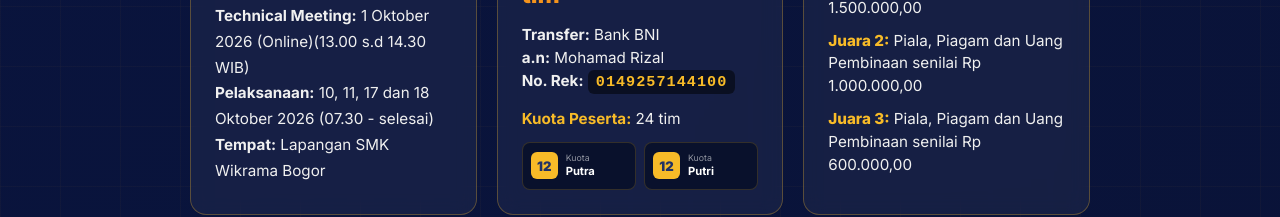
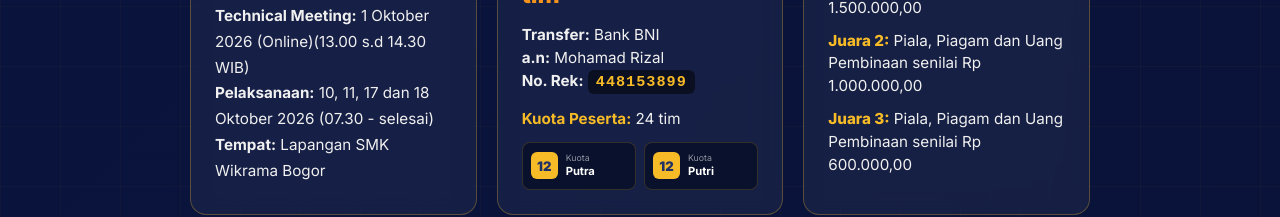
Before and after one commit to mrafiaenal-pixel/wickup5, a React (Vite) app: page /kompetisi/basket in a window 1280 px wide. Shown: the part 604-821 px from the top of the page. Built offline with nearby package versions, Linux system fonts and the light colour scheme.

Commit message:
perubahan rekneing

```diff
--- a/src/pages/details/CompetitionDetail.jsx
+++ b/src/pages/details/CompetitionDetail.jsx
@@ -18,7 +18,7 @@
       nominal: "Rp. 600.000,00 / tim",
       bank: "Bank BNI",
       atasNama: "Mohamad Rizal",
-      rekening: "0149257144100",
+      rekening: "448153899",
     },
     kuota: {
       putra: "12 tim",
@@ -187,7 +187,7 @@
       nominal: "Rp. 75.000,00 / peserta",
       bank: "Bank BNI",
       atasNama: "Mohamad Rizal",
-      rekening: "0149257144100",
+      rekening: "448153899",
     },
     kuota: {
       total: "20 peserta",
@@ -260,7 +260,7 @@
       nominal: "Rp. 200.000,00 / tim",
       bank: "Bank BNI",
       atasNama: "Mohamad Rizal",
-      rekening: "0149257144100",
+      rekening: "448153899",
     },
     kuota: {
       total: "20 tim",
@@ -431,7 +431,7 @@
       nominal: "Rp. 75.000,00 / pemain",
       bank: "Bank BNI",
       atasNama: "Mohamad Rizal",
-      rekening: "0149257144100",
+      rekening: "448153899",
     },
     kuota: {
       total: "Kuota Peserta: Maksimal 32 peserta",
@@ -474,7 +474,7 @@
           "Biaya pendaftaran sebesar Rp75.000,00 per pemain.",
           "Pembayaran melalui Bank BNI.",
           "Atas nama Mohamad Rizal.",
-          "Nomor rekening: 0149257144100.",
+          "Nomor rekening: 448153899.",
         ],
       },
       {
@@ -576,7 +576,7 @@
       nominal: "Rp. 250.000,00 / tim",
       bank: "Bank BNI",
       atasNama: "Mohamad Rizal",
-      rekening: "0149257144100",
+      rekening: "448153899",
     },
     kuota: {
       total: "12 tim",
@@ -595,7 +595,7 @@
           "Peserta merupakan siswa aktif tingkat SMP/sederajat di wilayah Bogor Raya (diutamakan kelas 8-9 tahun ajaran 2026-2027).",
           "Satu sekolah maksimal mengirimkan 12 orang pemain pada masing-masing nomor.",
           "Wajib membawa kartu pelajar atau identitas sekolah apabila diperlukan.",
-          "Sudah membayar uang pendaftaran sebesar Rp. 250.000/tim ke Bank BNI (a.n. Mohamad Rizal, No. Rek: 0149257144100).",
+          "Sudah membayar uang pendaftaran sebesar Rp. 250.000/tim ke Bank BNI (a.n. Mohamad Rizal, No. Rek: 448153899).",
           "Mengisi formulir pendaftaran dan melampirkan surat rekomendasi dari sekolah (bertanda tangan kepala sekolah & berstempel asli) serta FC Rapor semester terakhir / Kartu Pelajar yang di-upload saat pendaftaran.",
           "Setiap tim harus sudah melengkapi seluruh persyaratan pada saat Technical Meeting.",
         ],
@@ -661,7 +661,7 @@
       nominal: "Rp. 300.000,00 / tim (atau individu)",
       bank: "Bank BNI",
       atasNama: "Mohamad Rizal",
-      rekening: "0149257144100",
+      rekening: "448153899",
     },
     penghargaan: [
       { juara: "Juara 1", hadiah: "Piala, Piagam dan Uang Pembinaan" },
```
